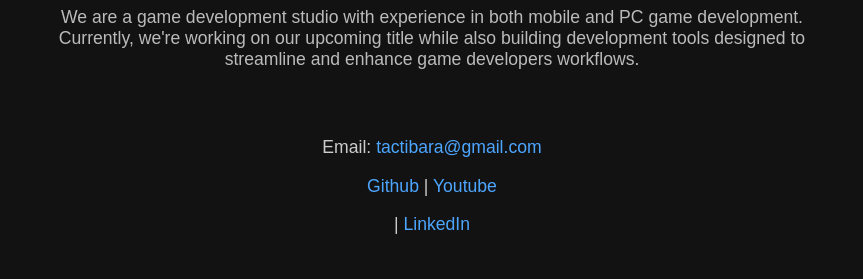
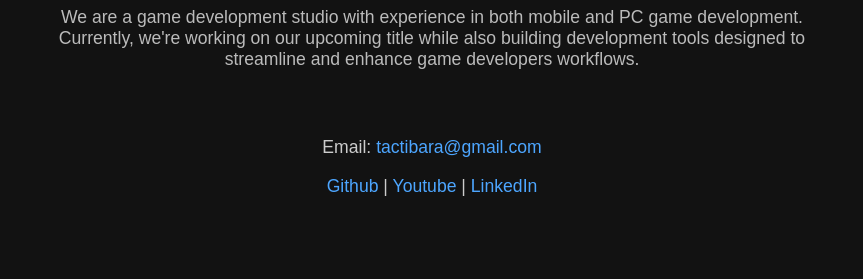
Before and after one commit to Tactibara/tactibara-website, a plain HTML site: page index.html in a window 1280 px wide. Shown: the part 364-643 px from the top of the page, without its empty margins (208-1071 px from the left). Drawn offline with Linux system fonts and the light colour scheme.

Commit message:
Minor fix

```diff
--- a/index.html
+++ b/index.html
@@ -111,7 +111,7 @@
 
   <div class="contact">
     <p>Email: <a href="mailto:tactibara@gmail.com">tactibara@gmail.com</a></p>
-    <p><a href="https://github.com/Tactibara?tab=repositories" target="_blank">Github</a> | <a href="https://www.youtube.com/@Tactibara" target="_blank">Youtube</a></p> | <a href="https://www.linkedin.com/company/tactibara" target="_blank">LinkedIn</a></p>
+    <p><a href="https://github.com/Tactibara?tab=repositories" target="_blank">Github</a> | <a href="https://www.youtube.com/@Tactibara" target="_blank">Youtube</a> | <a href="https://www.linkedin.com/company/tactibara" target="_blank">LinkedIn</a></p>
   </div>
 
   <div class="projects">
```
